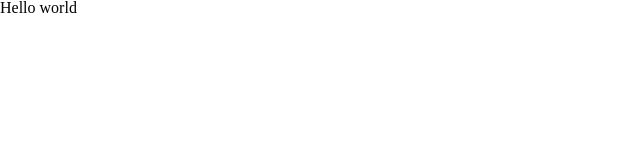
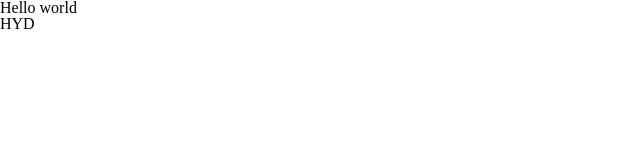
Before and after one commit to NitfD/My-first-Project, a plain HTML site: page index.html in a window 1280 px wide. Shown: the full height of the page, 0-640 px from the left. Drawn offline with Linux system fonts and the light colour scheme.

Commit message:
Commit h2

```diff
--- a/index.html
+++ b/index.html
@@ -10,6 +10,7 @@
 
     <body>
         <h1>Hello world</h1>
+        <h2>HYD</h2>
 
     </body>
 </html>
```
